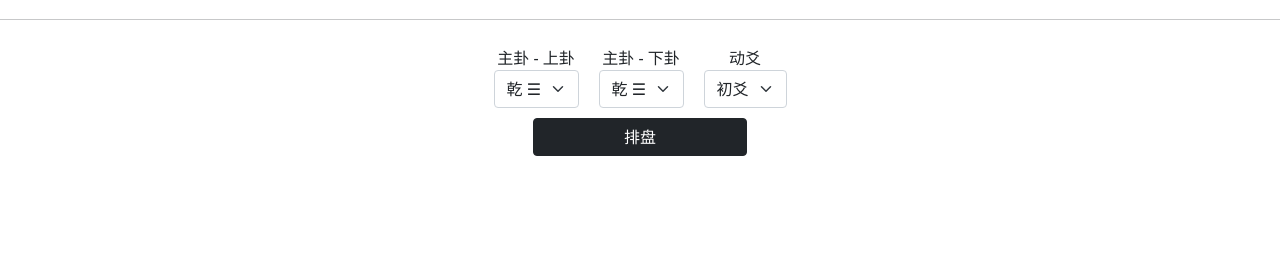
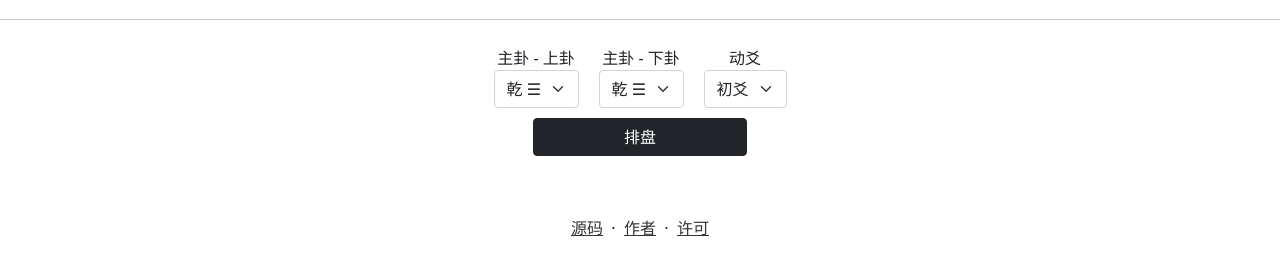
Before and after one commit to Hsiao-Feng/MeiHuaYiShu-Analysis, a plain HTML site: page index.html in a window 1280 px wide. Shown: the part 77-352 px from the top of the page. Drawn offline with nearby package versions, Linux system fonts and the light colour scheme.

Commit message:
增添底部信息，扩充 README

```diff
--- a/index.html
+++ b/index.html
@@ -25,6 +25,9 @@
         .hex small {
             font-size: 0.5em;
             color: #999;
+        }
+        a{
+            color: #333;
         }
     </style>
 </head>
@@ -109,6 +112,15 @@
             <p id="changed_live"></p>
         </div>
     </div>
+    <div class="container">
+        <p>
+            <a href="https://github.com/Hsiao-Feng/MeiHuaYiShu-Analysis">源码</a>
+            <span>&nbsp;·&nbsp;</span>
+            <a href="https://github.com/Hsiao-Feng/">作者</a>
+            <span>&nbsp;·&nbsp;</span>
+            <a href="https://github.com/Hsiao-Feng/MeiHuaYiShu-Analysis/blob/main/LICENSE">许可</a>
+        </p>
+    </div>
     <script src="meihua.js"></script>
 </body>
 
```
Also changed, not shown: 1 other file.
